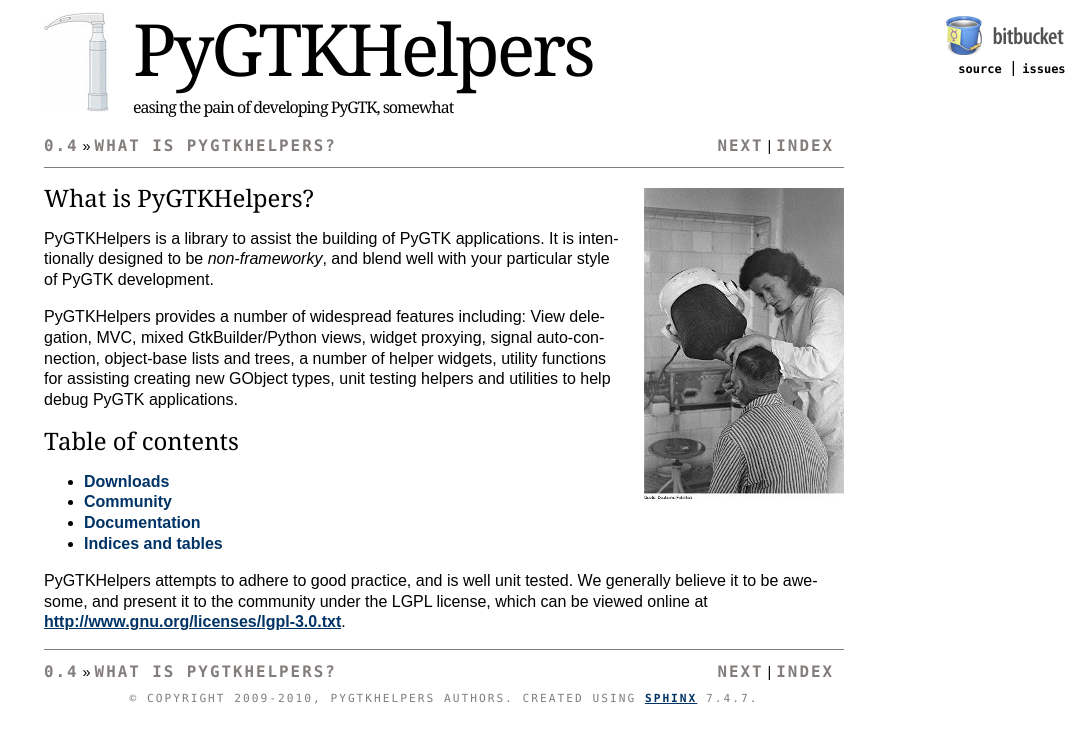
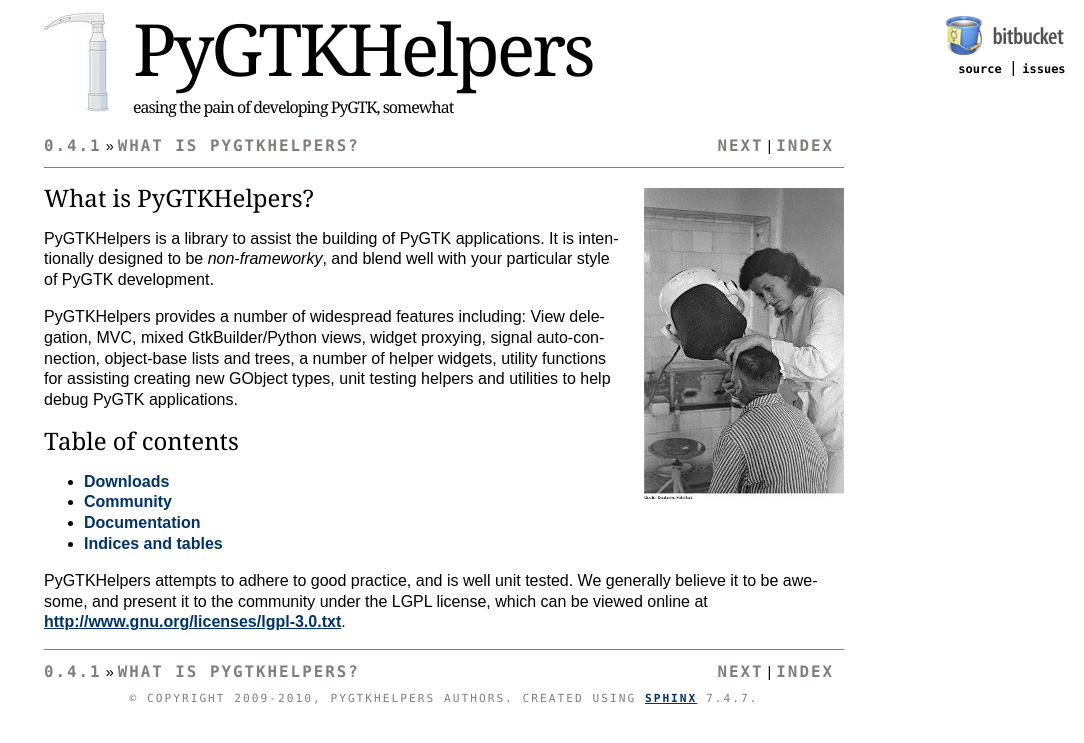
Before and after one commit to sci-bots/pygtkhelpers, a Sphinx documentation site: the page built from docs/index.rst, in a window 1280 px wide. Shown: the top 743 px of the page, without its empty margins (196-1280 px from the left). Built offline with Sphinx 7.4.7, drawn with Linux system fonts in a browser that asks for light colours; pages that are not in the unit, such as notebooks, are missing from menus.

Commit message:
Bumped version

```diff
--- a/docs/conf.py
+++ b/docs/conf.py
@@ -45,9 +45,9 @@
 # built documents.
 #
 # The short X.Y version.
-version = '0.4'
+version = '0.4.1'
 # The full version, including alpha/beta/rc tags.
-release = '0.4'
+release = '0.4.1'
 
 # The language for content autogenerated by Sphinx. Refer to documentation
 # for a list of supported languages.
--- a/setup.py
+++ b/setup.py
@@ -5,7 +5,7 @@
 
 setup(
     name='pygtkhelpers',
-    version='0.4',
+    version='0.4.1',
     author='Ali Afshar',
     author_email='aafshar@gmail.com',
     description='Helper library for PyGTK',
```
